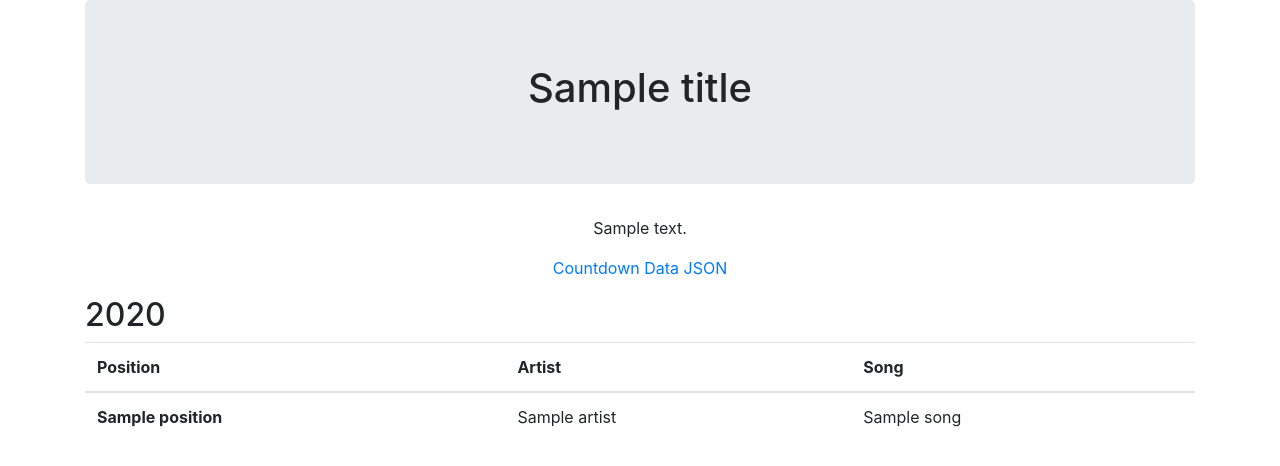
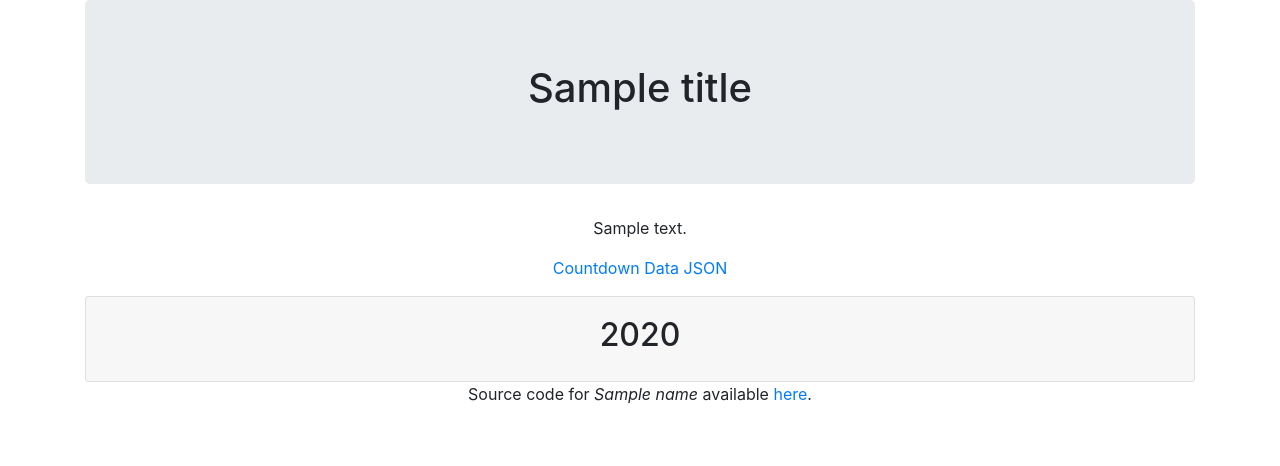
Before and after one commit to IronManRust/q101-top-101, a Node project: template templates/index.hbs in a window 1280 px wide. Shown: the top 466 px of the page. Run offline with Node 20 templates, Linux system fonts and the light colour scheme; the template is opened without the code that fills it: most values are stand-ins (such as "Sample title", 1, 10 or a date in 2020); some libraries are stand-ins or nearby versions.

Commit message:
Accordion!

```diff
--- a/package.json
+++ b/package.json
@@ -30,7 +30,7 @@
         "lint": "eslint ./src/ --ext .ts",
         "build": "npm run build:content && npm run build:dependencies && npm run build:json2ts && npm run build:src",
         "build:content": "copyfiles --flat ./data/*.* ./images/*.* ./templates/*.* ./dist",
-        "build:dependencies": "copyfiles --flat ./node_modules/bootstrap-css-only/css/bootstrap.min.css ./node_modules/bootstrap-css-only/css/bootstrap.min.css.map ./dist",
+        "build:dependencies": "copyfiles --flat ./node_modules/bootstrap/dist/css/bootstrap.min.css ./node_modules/bootstrap/dist/css/bootstrap.min.css.map ./node_modules/bootstrap/dist/js/bootstrap.min.js ./node_modules/bootstrap/dist/js/bootstrap.min.js.map ./node_modules/jquery/dist/jquery.slim.min.js ./node_modules/jquery/dist/jquery.slim.min.map ./dist",
         "build:json2ts": "json2ts --no-style.semi -i ./schema/ -o ./types/",
         "build:src": "tsc",
         "generate": "npm run generate:compile && npm run generate:cleanup",
@@ -39,7 +39,8 @@
         "serve": "http-server ./dist -d false -a 0.0.0.0 -p 8080"
     },
     "dependencies": {
-        "bootstrap-css-only": "^4.4.1"
+        "bootstrap": "^4.6.0",
+        "jquery": "^3.6.0"
     },
     "devDependencies": {
         "@types/handlebars": "^4.1.0",
--- a/src/index.ts
+++ b/src/index.ts
@@ -10,9 +10,11 @@ const countdown: Countdown = JSON.parse(fs.readFileSync(path.resolve(__dirname,
 
 const packageJSON: NormalizedPackageJson = JSON.parse(fs.readFileSync(path.resolve(__dirname, '../package.json'), 'utf-8'))
 const metadata = {
+  name: packageJSON.name,
+  description: packageJSON.description,
+  keywords: packageJSON.keywords,
   author: packageJSON.author?.name,
-  description: packageJSON.description,
-  keywords: packageJSON.keywords
+  homepage: packageJSON.homepage
 }
 
 // TODO: YouTube / Wikipedia Links
--- a/templates/index.hbs
+++ b/templates/index.hbs
@@ -10,6 +10,8 @@
     <meta name="author" content="{{author}}" />
     <link href="./favicon.ico" type="image/x-icon" rel="icon" />
     <link href="./bootstrap.min.css" type="text/css" rel="stylesheet" />
+    <script src="./jquery.slim.min.js" type="text/javascript"></script>
+    <script src="./bootstrap.min.js" type="text/javascript"></script>
 </head>
 
 <body>
@@ -19,11 +21,19 @@
         </div>
         <div class="text-center">
             <p>{{description}}</p>
-            <p><a href="./countdown.json">Countdown Data JSON</a></p>
+            <p><a href="./countdown.json" target="_blank">Countdown Data JSON</a></p>
         </div>
+        <div class="accordion" id="accordion">
             {{#each years}}
-        <div>
-            <h2>{{this.year}}</h2>
+            <div class="card">
+                <div class="card-header" id="card-header-{{this.year}}">
+                    <button class="btn btn-block" type="button" data-toggle="collapse" data-target="#collapse-{{this.year}}">
+                        <h2>
+                            {{this.year}}
+                        </h2>
+                    </button>
+                </div>
+                <div class="collapse" id="collapse-{{this.year}}" data-parent="#accordion">
                     <table class="table">
                         <thead>
                             <tr>
@@ -43,7 +53,12 @@
                         </tbody>
                     </table>
                 </div>
+            </div>
             {{/each}}
+        </div>
+        <div class="text-center">
+            <p>Source code for <em>{{name}}</em> available <a href="{{homepage}}" target="_blank">here</a>.</p>
+        </div>
     </div>
 </body>
 
```
Also changed, not shown: 1 other file. Lines whose indentation alone changed are shown as unchanged.
